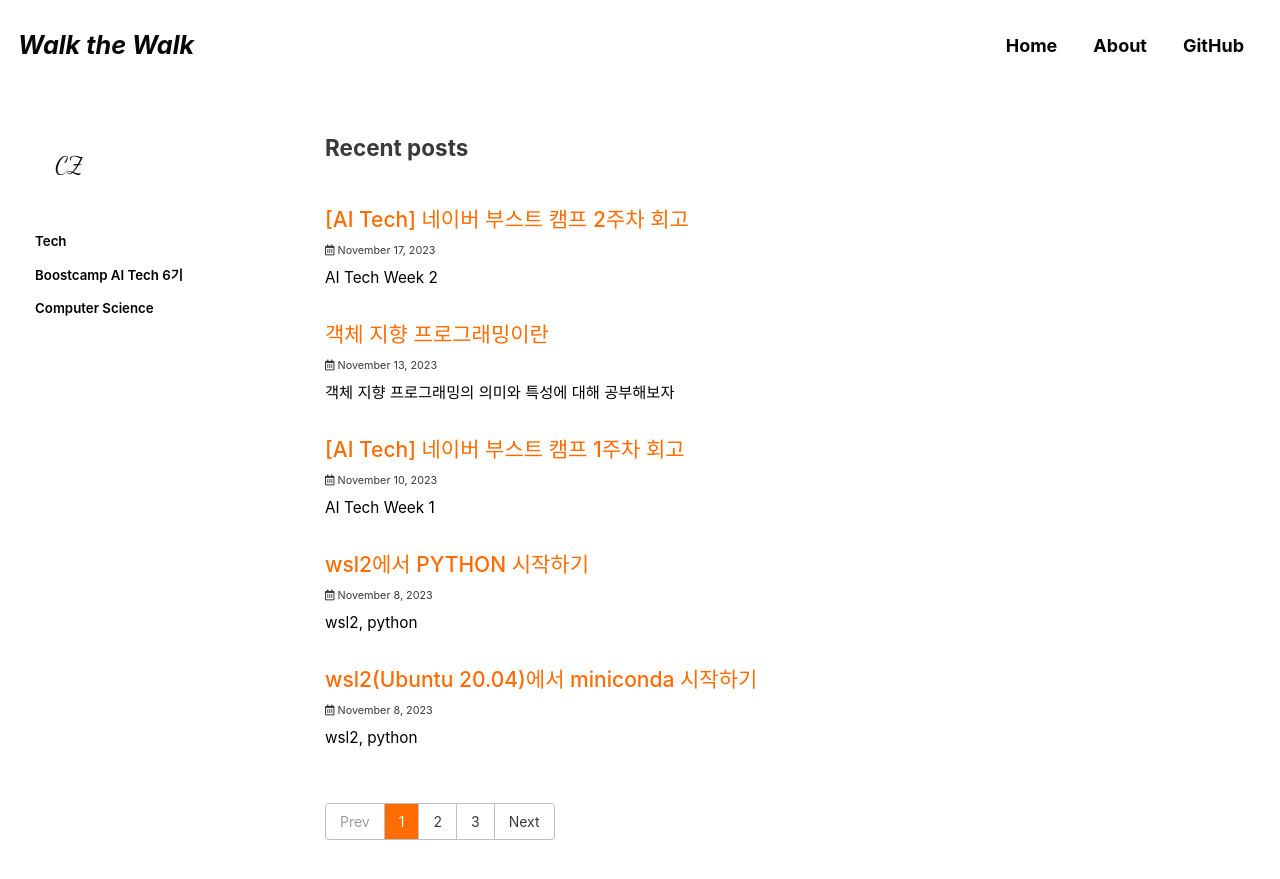
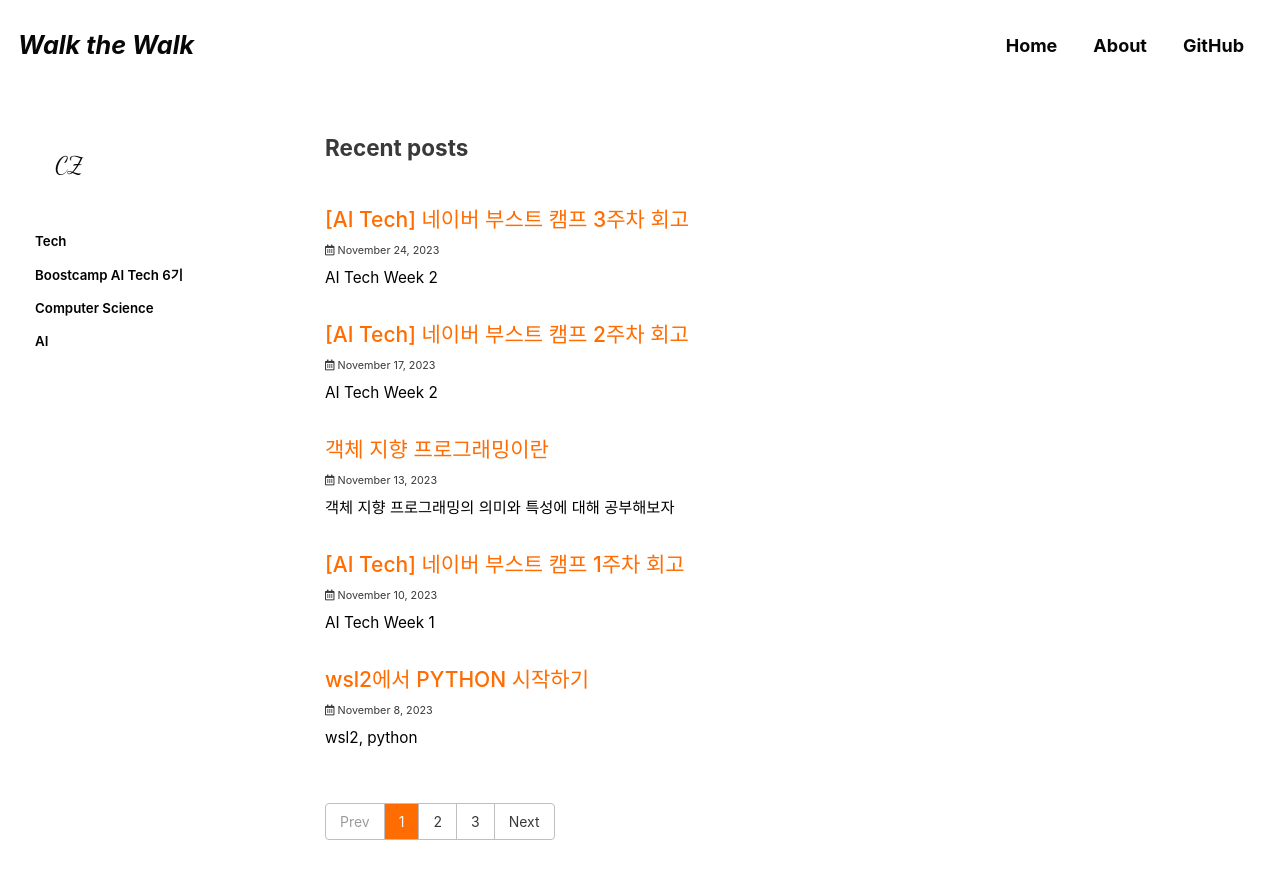
Before and after one commit to ChangZero/ChangZero.github.io, a Jekyll site: the page built from index.html, in a window 1280 px wide and 900 px high. Shown: the top 879 px of the window. Built offline with Jekyll 4.4.1, drawn with Linux system fonts in a browser that asks for light colours; cached includes are drawn as plain includes; some web fonts are replaced; the list of posts is cut into pages by our own code; some of the changed lines change nothing that is shown.

Commit message:
Upload: 2023-11-24

```diff
--- a/_data/navigation.yml
+++ b/_data/navigation.yml
@@ -24,5 +24,7 @@ categories:
     url: /categories/boostcamp/
   - title: "Computer Science"
     url: /categories/cs/
+  - title: "AI"
+    url: /categories/ai/
   # - title: "Categories4"
   #   url: /categories/categories4/
--- a/_pages/categories/category-categories4.md
+++ b/_pages/categories/category-categories4.md
@@ -1,9 +1,9 @@
 ---
-title: "Categories4"
+title: "AI"
 layout: category
-permalink: /categories/categories4/
+permalink: /categories/ai/
 author_profile: true
-taxonomy: Categories4
+taxonomy: ai
 sidebar:
   nav: "categories"
 ---
--- /dev/null
+++ b/_posts/2023-11-24-categories-aitechweek3.md
@@ -0,0 +1,33 @@
+---
+title: "[AI Tech] 네이버 부스트 캠프 3주차 회고"
+excerpt: "AI Tech Week 2"
+
+categories:
+  - boostcamp
+tags:
+  - [aitech, naver, boostcamp]
+
+permalink: /boostcamp/week3/
+
+toc: true
+toc_sticky: true
+
+date: 2023-11-24
+last_modified_at: 2023-11-24
+---
+
+## 2주차 강의 리마인드
+이번 주차는 DL basic과 데이터 시각화에 대해 배웠다. <br>
+뉴럴 네트워크와 MLP에 대한 간단한 기초 이론과 최적화 방법을 배웠다.
+일반화하기위한 방법론들과 경사하강법 방법들에 대해 배우고 직접 실습해보는 시간을 가졌다.
+이번 주차의 하이라이트는 트랜스포머와 생성AI였다.ㅎㅎ <br>
+다만 트랜스포머와 생성 AI 부터 갑자기 높아진 진입장벽 때문에 이해를 잘 못했다...
+이번주 주말에 필요한 부분에 대한 나머지 공부가 필요해보인다.
+
+## 피어세션
+이번주는 내가 모더레이터로 피어세션을 진행하였다. <br>
+월요일 피어세션때는 내가 발표하는 날이었고, 저번주에 Futher reading에 있었던 가중치 초기화에 대해 발표를 했다.
+화요일과 수요일에는 팀원의 Multi-GPU에서 DP와 DDP의 차이, 밑바닥부터 시작하는 딥러닝 3을 참고한 Autograd구현해보기에 대한 발표를 들었다. 두 발표 모두 유익한 발표였다.
+
+## 회고
+이번주 초반에 들은 CNN과 RNN 내용까지는 잘 따라갔지만, 그 이후 트랜스포머와 생성 AI 부분에서 이해도가 많이 떨어진 것 같다...ㅜㅜ. 강의도 전체 내용을 다루는게 아니라 핵심적인 부분만 짚고 넘어가는거라 완벽하게 이해하는데 한계가 있었다. 이 부분을 멘토링 시간에 멘토님께 여쭤봤다. 멘토님께서는 강의만으로 이해 못하는게 당연하다고 말씀해주셨다. 다만 트랜스포머는 정말 많이 쓰이는 모델이기 때문에 깊게 파보길 권장한다고 말슴해주셨다. 따라서 주말에 트랜스포머 관련 유튜브와 논문을 한번 잡고 공부 해볼 계획이다.!
```
